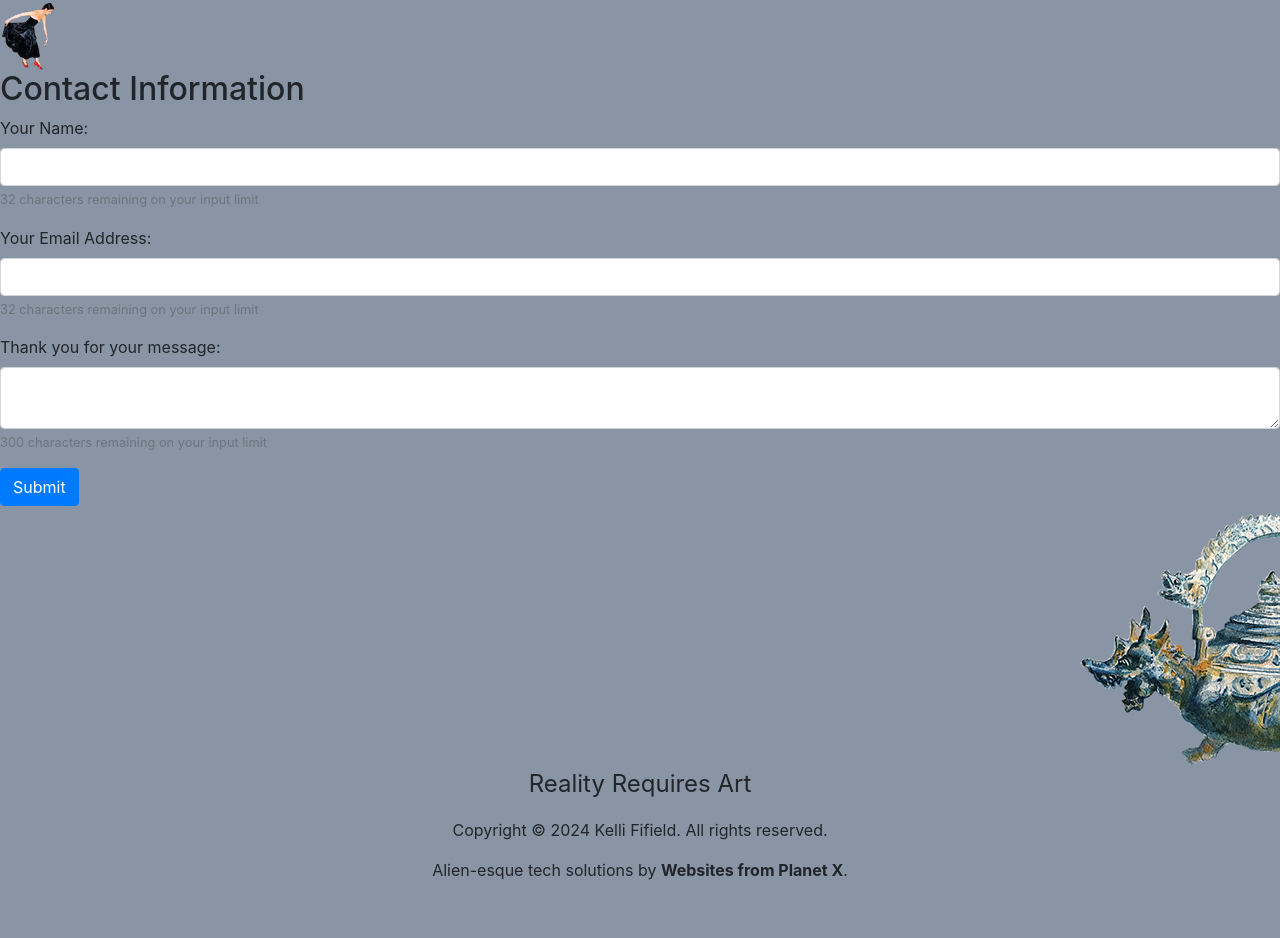
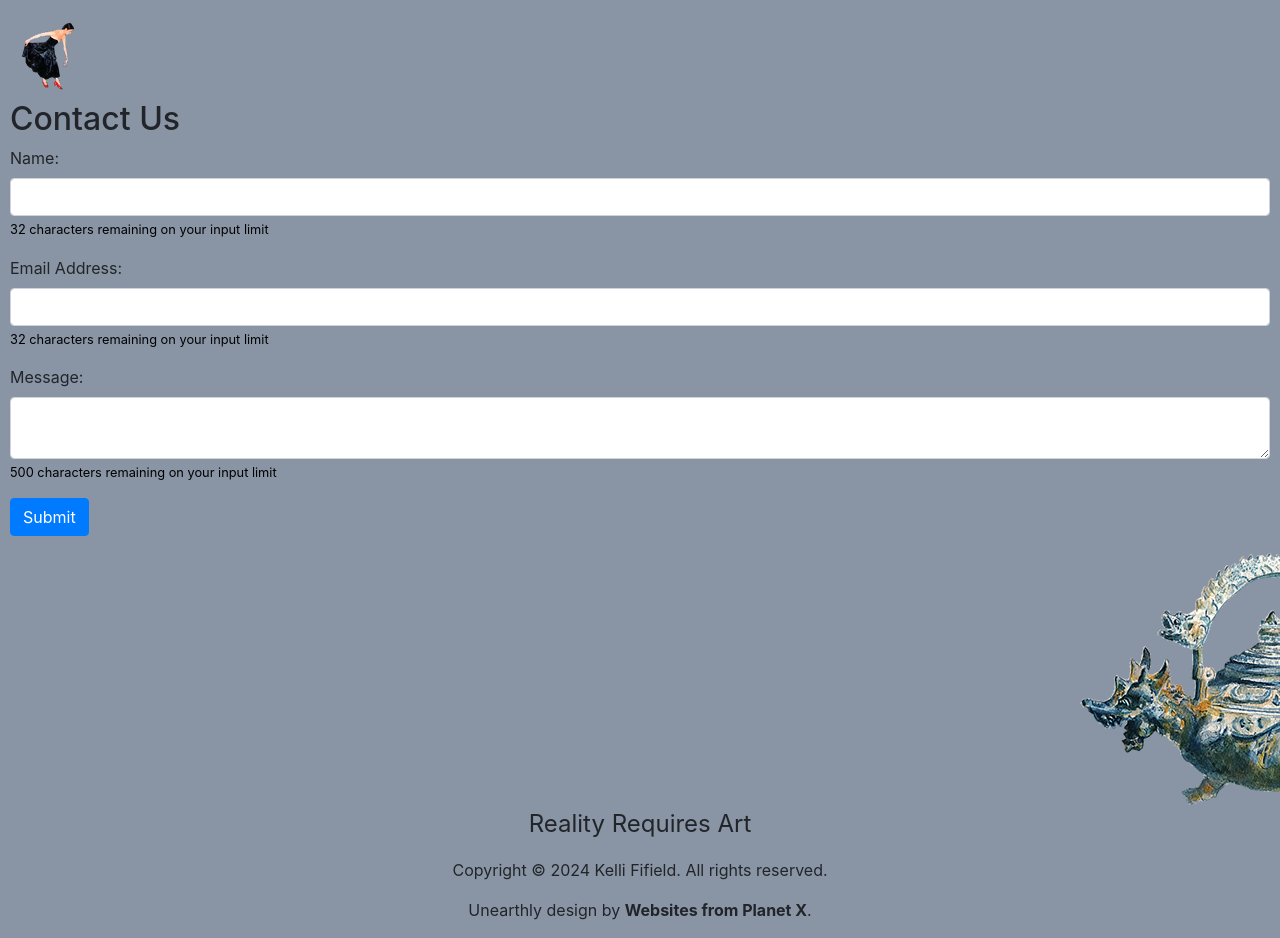
Before and after one commit to garthmortensen/django_tealeaf, a Django app: page /contact/ in a window 1280 px wide. Shown: the part 78-1016 px from the top of the page. Before the commit the page ends 958 px from the top, so only its background shows below. Run offline with Django 4.2, Linux system fonts and the light colour scheme; some libraries are stand-ins or nearby versions.

Commit message:
Style: Add padding

```diff
--- a/firstapp/static/css/styles.css
+++ b/firstapp/static/css/styles.css
@@ -1,7 +1,7 @@
 html,
 body {
-    margin: 0;
-    padding: 0;
+    margin: 0px;
+    padding: 0px;
 }
 
 header {
@@ -42,9 +42,9 @@ body {
 }
 
 main {
+    padding: 10px;
     flex: 1 0 auto;
 }
-
 
 /* statement */
 .content-container {
@@ -72,6 +72,15 @@ main {
 }
 
 
+/* contact us */
+
+.dancer-container {
+    padding: 10px;
+}
+
+.text-muted {
+    color: black !important;
+}
 
 /* place teapot immediately before footer */
 div.teapot-container {
--- a/firstapp/templates/firstapp/base.html
+++ b/firstapp/templates/firstapp/base.html
@@ -49,7 +49,7 @@
         <!-- Footer content -->
         <p id="reality">Reality Requires Art</p>
         <p>Copyright © 2024 Kelli Fifield. All rights reserved.</p>
-        <p>Alien-esque tech solutions by <b>Websites from Planet X</b>.</p>
+        <p>Unearthly design by <b>Websites from Planet X</b>.</p>
     </footer>
 
     <!-- bootstrap -->
--- a/firstapp/templates/firstapp/contact.html
+++ b/firstapp/templates/firstapp/contact.html
@@ -7,27 +7,27 @@
 
 {% block content %}
 
-    <img src="{% static 'firstapp/contact/flamencopointdancer.png' %}" alt="Contact Kelli">
+    <img class="dancer-container" src="{% static 'firstapp/contact/flamencopointdancer.png' %}" alt="Contact Kelli">
 
-    <h2>Contact Information</h2>
+    <h2>Contact Us</h2>
 
     <form>
         <div class="form-group">
-            <label for="name">Your Name:</label>
-            <input type="text" class="form-control" id="name" name="name" maxlength="32" required>
+            <label for="name">Name:</label>
+            <input type="text" class="form-control" id="name" name="name" maxlength="32" required aria-label="Your Name">
             <small id="name-counter" class="form-text text-muted">32 characters remaining on your input limit</small>
         </div>
 
         <div class="form-group">
-            <label for="email">Your Email Address:</label>
-            <input type="email" class="form-control" id="email" name="email" maxlength="32" required pattern="[a-z0-9._%+-]+@[a-z0-9.-]+\.[a-z]{2,}$">
+            <label for="email">Email Address:</label>
+            <input type="email" class="form-control" id="email" name="email" maxlength="32" required pattern="[a-z0-9._%+-]+@[a-z0-9.-]+\.[a-z]{2,}$" aria-label="Your Email Address">
             <small id="email-counter" class="form-text text-muted">32 characters remaining on your input limit</small>
         </div>
 
         <div class="form-group">
-            <label for="message">Thank you for your message:</label>
-            <textarea class="form-control" id="message" name="message" maxlength="300" required></textarea>
-            <small id="message-counter" class="form-text text-muted">300 characters remaining on your input limit</small>
+            <label for="message">Message:</label>
+            <textarea class="form-control" id="message" name="message" maxlength="500" required aria-label="Your Message"></textarea>
+            <small id="message-counter" class="form-text text-muted">500 characters remaining on your input limit</small>
         </div>
 
         <button type="submit" class="btn btn-primary">Submit</button>
--- a/firstapp/templates/firstapp/home.html
+++ b/firstapp/templates/firstapp/home.html
@@ -7,7 +7,7 @@
 
 {% block content %}
 
-<p>Welcome to {{ website_name }}!</p>
+<!-- <p>Welcome to {{ website_name }}!</p> -->
 
 <img src="{% static 'firstapp/home/studio.jpg' %}" alt="Studio, Tea Leaf Gallery">
 
```
